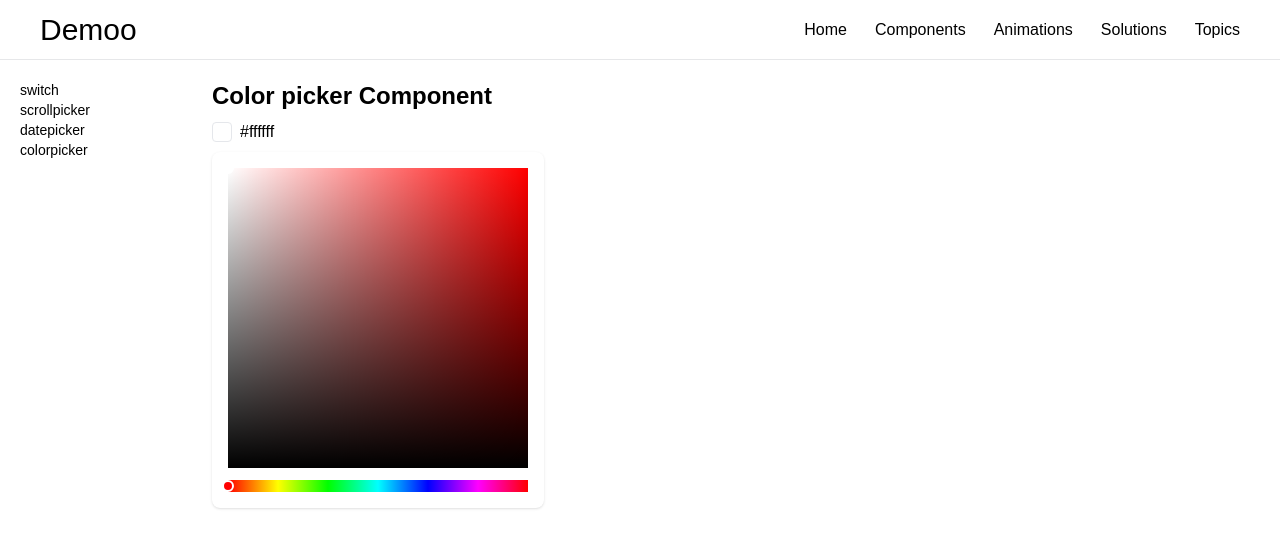
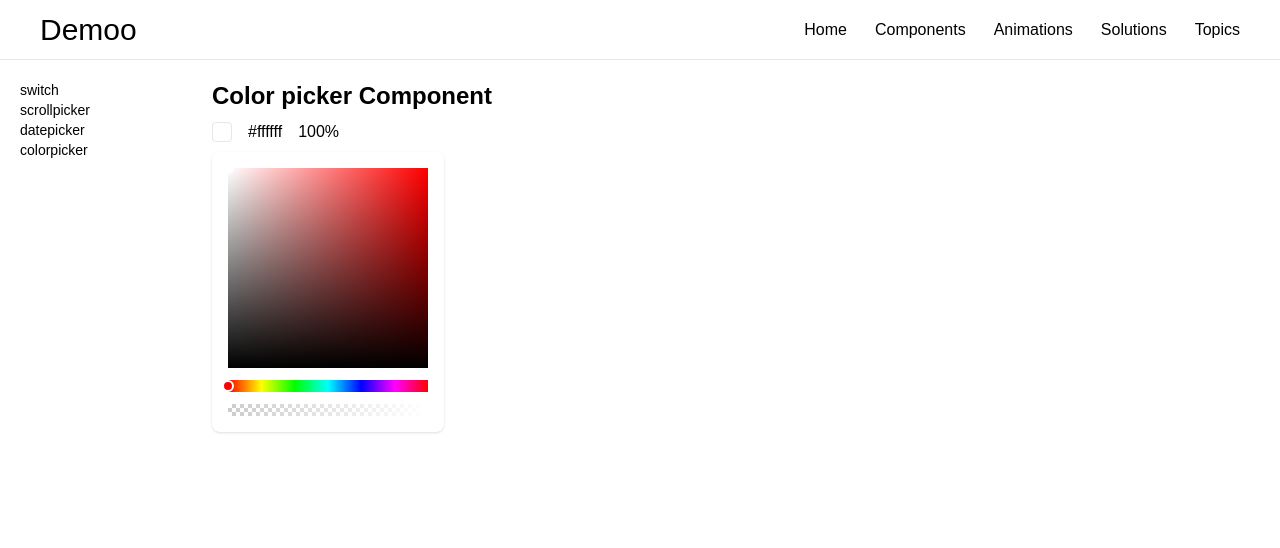
Before and after one commit to Reyshawn/fete, a React app: page /components/colorpicker in a window 1280 px wide. Both pictures are taken after a click on the element 222 px from the left and 132 px from the top of the page. Shown: the top 548 px of the page. Built offline with nearby package versions, Linux system fonts and the light colour scheme.

Commit message:
Add the alpha slider to the `DColorPicker`;

```diff
--- a/src/components/DColorPicker/index.tsx
+++ b/src/components/DColorPicker/index.tsx
@@ -7,30 +7,26 @@ import {
 } from '@floating-ui/react-dom'
 import Popper from "@/components/Popper"
 import { useCallback, useEffect, useRef, useState, memo } from "react"
-import useClickAway from "@/utils/useClickAway"
 import { useDraggable } from "@/utils/useDraggable"
 import { hex, hsv, rgb } from "./helper"
 import useRerender from "@/utils/useRerender"
 import useDisclosure from "@/utils/useDisclosure"
 
 
-const CANVAS_SIZE = 300
-const HUE_SLIDER_HEIGHT = 12
+const CANVAS_SIZE = 200
+const SLIDER_HEIGHT = 12
 const CURSOR_DIAMETER = 12
 const CURSOR_RADIUS = CURSOR_DIAMETER / 2
-const HUE_SLIDER_CURSOR_Y = (HUE_SLIDER_HEIGHT - CURSOR_DIAMETER) / 2
+const SLIDER_CURSOR_Y = (SLIDER_HEIGHT - CURSOR_DIAMETER) / 2
 
 export default function DColorPicker(props: any) {
   const [hexValue, setHexValue] = useState("#ffffff")
+  const [alphaValue, setAlphaValue] = useState(100) // (0, 100)
 
   const { getAnchorProps, getPopperProps } = useDisclosure({
     placement: "bottom-start",
     middleware: [offset(10), shift(), flip()]
   })
-
-  const onHexChange = useCallback((hex: string) => {
-    setHexValue(hex)
-  }, [])
 
 
   return (
@@ -38,13 +34,13 @@ export default function DColorPicker(props: any) {
     <div
       className={style["d-color-picker-indicator"]}
       style={{
-        backgroundColor: hexValue
+        backgroundColor: `rgba(${rgb(hexValue).join(",")}, ${alphaValue}%`,
       }}
       {...getAnchorProps()}></div>
     <span>{hexValue}</span>
-
+    <span>{alphaValue}%</span>
     <Popper {...getPopperProps()}>
-      <DColorPickerPanel onChange={onHexChange} hex={hexValue} />
+      <DColorPickerPanel onHexChange={setHexValue} hex={hexValue} onAlphaChange={setAlphaValue} alpha={alphaValue} />
     </Popper>
   </div>
   )
@@ -52,14 +48,18 @@ export default function DColorPicker(props: any) {
 
 
 interface DColorPickerPanelProps {
-  onChange?(hex: string): void
-  hex?: string
+  onHexChange(hex: string): void
+  hex: string
+  onAlphaChange(alpha: number): void
+  alpha: number
 }
 
 
 function DColorPickerPanel(props: DColorPickerPanelProps) {
   const {
-    onChange,
+    onAlphaChange,
+    alpha: alphaValue,
+    onHexChange,
     hex: hexValue = "#ffffff"
   } = props
 
@@ -67,6 +67,8 @@ function DColorPickerPanel(props: DColorPickerPanelProps) {
 
   const [hueColor, setHueColor] = useState("rgba(255, 0, 0, 1)")
   const [hueNumber, setHueNumber] = useState((h * CANVAS_SIZE / 360))
+  const [alphaNumber, setAlphaNumber] = useState(alphaValue * CANVAS_SIZE / 100)
+
   const [paletteLoc, setPaletteLoc] = useState([s * CANVAS_SIZE, (1 - v) * CANVAS_SIZE])
   const hasFiredMouseDown = useRef(false)
 
@@ -75,7 +77,7 @@ function DColorPickerPanel(props: DColorPickerPanelProps) {
       return
     }
 
-    onChange?.(hex(color))
+    onHexChange(hex(color))
   }, [])
 
   const handlePaletteChange = useCallback((x: number, y: number) => {
@@ -90,6 +92,11 @@ function DColorPickerPanel(props: DColorPickerPanelProps) {
     hasFiredMouseDown.current = true
   }, [])
 
+  useEffect(() => {
+    onAlphaChange(Math.min(100, Math.max(0, Number((alphaNumber * 100 / CANVAS_SIZE).toFixed(2)))))
+  }, [alphaNumber])
+
+
   return (
     <div className={style["d-color-picker-panel"]} onMouseDownCapture={handleMouseDown}>
       <MemoizedDColorPickerPalette
@@ -99,6 +106,7 @@ function DColorPickerPanel(props: DColorPickerPanelProps) {
         y={paletteLoc[1]}
         onChange={handlePaletteChange} />
       <MemoizedDColorPickerHueSlider x={hueNumber} onHueChange={setHueColor} onChange={setHueNumber} />
+      <MemoizedDColorPickerAlphaSlider hex={hexValue} x={alphaNumber} onChange={setAlphaNumber} />
     </div>
   )
 }
@@ -187,7 +195,12 @@ function DColorPickerPalette(props: DColorPickerPaletteProps) {
   }, [rgb])
 
   return (
-    <div className={style["d-color-picker-panel-color-palette"]} ref={parentRef}>
+    <div
+      style={{
+        ['--size' as any]: CANVAS_SIZE + "px",
+      }}
+      className={style["d-color-picker-panel-color-palette"]}
+      ref={parentRef}>
       <canvas ref={paletteRef} width={CANVAS_SIZE} height={CANVAS_SIZE}></canvas>
       <DColorPickerCursor x={x} y={y} bgColor={rgb} />
     </div>
@@ -263,18 +276,65 @@ function DColorPickerHueSlider(props: DColorPickerHueSliderProps) {
     <div
       style={{
         width: CANVAS_SIZE + "px",
-        height: HUE_SLIDER_HEIGHT + "px"
+        height: SLIDER_HEIGHT + "px"
       }}
       className={style["d-color-picker-panel-hue-slider"]}
       ref={parentRef}>
-      <canvas ref={hueSliderRef} width={CANVAS_SIZE} height={HUE_SLIDER_HEIGHT}></canvas>
-      <DColorPickerCursor x={x - CURSOR_RADIUS} y={HUE_SLIDER_CURSOR_Y} bgColor={rgb}/>
+      <canvas ref={hueSliderRef} width={CANVAS_SIZE} height={SLIDER_HEIGHT}></canvas>
+      <DColorPickerCursor x={x - CURSOR_RADIUS} y={SLIDER_CURSOR_Y} bgColor={rgb}/>
+    </div>
+  )
+}
+
+
+interface DColorPickerAlphaSliderProps {
+  hex: string
+  x: number // range: [0, CANVAS_SIZE]
+  onChange(alphaNumber: number): void
+}
+
+function DColorPickerAlphaSlider(props: DColorPickerAlphaSliderProps) {
+  const parentRef = useRef<HTMLDivElement | null>(null)
+  const { hex: hexValue, x } = props
+  const rgbString = rgb(hexValue).join(", ")
+  const initialX = useRef<number | null>(null)
+
+  useDraggable(parentRef, {
+    shouldRerenderOnDragging: false,
+    onDragging(status) {
+      props.onChange(Math.min(CANVAS_SIZE, Math.max(0, status.x - initialX.current!)))
+    },
+    onDragStart(status) {
+      if (initialX.current == null) {
+        initialX.current = parentRef.current?.getBoundingClientRect().x!
+      }
+
+      props.onChange(Math.min(CANVAS_SIZE, Math.max(0, status.x - initialX.current!)))
+    }
+  })
+
+  return (
+    <div
+      ref={parentRef}
+      style={{
+        width: CANVAS_SIZE + "px",
+        height: SLIDER_HEIGHT + "px"
+      }}
+      className={style["d-color-picker-panel-alpha-slider"]}
+    >
+      <div
+      className={style["d-color-picker-panel-alpha-slider-gradient"] }
+      style={{
+        background: `linear-gradient(to right, rgba(${rgbString}, 0) 0%, rgb(${rgbString}) 100%)`
+      }}></div>
+      <DColorPickerCursor x={x - CURSOR_RADIUS} y={SLIDER_CURSOR_Y} bgColor={`rgba(${rgbString}, ${x / CANVAS_SIZE})`}/>
     </div>
   )
 }
 
 
 function fillColorPalette(context: CanvasRenderingContext2D, color: string) {
+  context.clearRect(0, 0, CANVAS_SIZE, CANVAS_SIZE)
   context.fillStyle = color
   context.fillRect(0, 0, CANVAS_SIZE, CANVAS_SIZE)
 
@@ -298,3 +358,4 @@ function fillColorPalette(context: CanvasRenderingContext2D, color: string) {
 
 const MemoizedDColorPickerHueSlider = memo(DColorPickerHueSlider)
 const MemoizedDColorPickerPalette = memo(DColorPickerPalette)
+const MemoizedDColorPickerAlphaSlider = memo(DColorPickerAlphaSlider)
--- a/src/components/DColorPicker/style.module.css
+++ b/src/components/DColorPicker/style.module.css
@@ -1,18 +1,16 @@
 
 .d-color-picker {
-
   @apply
     flex
-    items-center;
-
+    items-center
+    gap-4;
 
   &-indicator {
     @apply
       w-5
       h-5
       border
-      rounded
-      mr-2;
+      rounded;
   }
 }
 
@@ -26,8 +24,8 @@
 
 
   &-color-palette {
-    width: 300px;
-    height: 300px;
+    width: var(--size);
+    height: var(--size);
     position: relative;
     canvas {
       @apply
@@ -38,10 +36,24 @@
 
   &-hue-slider {
     position: relative;
+    @apply
+      mt-3;
 
     canvas {
       @apply
-        mt-3
+        w-full
+        h-full;
+    }
+  }
+
+  &-alpha-slider {
+    background: conic-gradient(rgb(204, 204, 204) 25%, rgb(255, 255, 255) 0deg, rgb(255, 255, 255) 50%, rgb(204, 204, 204) 0deg, rgb(204, 204, 204) 75%, rgb(255, 255, 255) 0deg) 0% 0% / 8px 8px;
+    position: relative;
+    @apply
+      mt-3;
+
+    &-gradient {
+      @apply
         w-full
         h-full;
     }
```
